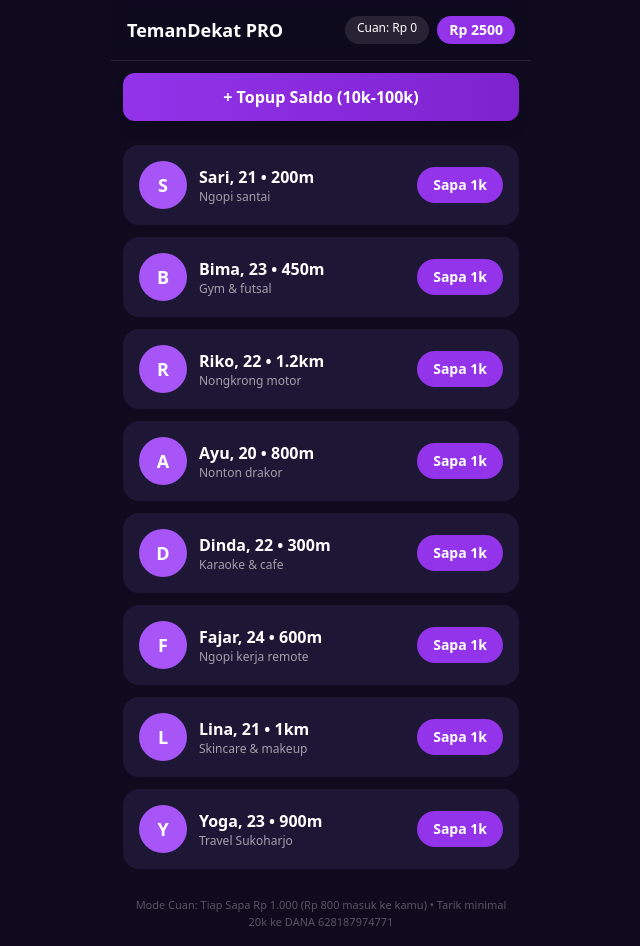
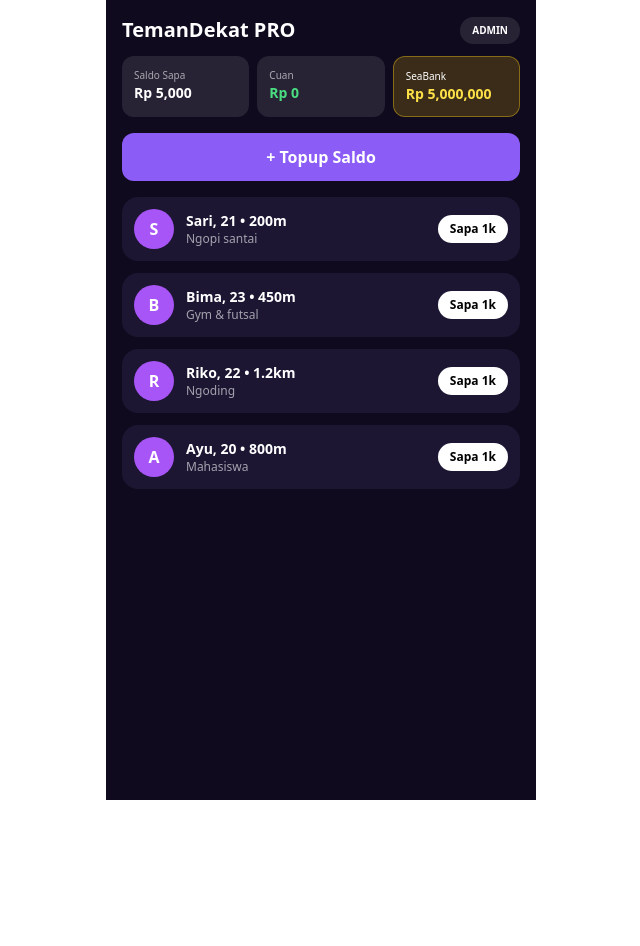
Before and after one commit to triangg406-debug/Teman-dekat, a React (Vite) app: page / in a window 1280 px wide. Shown: the whole page, without its empty margins (319-959 px from the left). After the commit the page ends 800 px from the top, so only its background shows below. Built offline with nearby package versions, Linux system fonts and the light colour scheme.

Commit message:
Update App.jsx

```diff
--- a/src/App.jsx
+++ b/src/App.jsx
@@ -1,121 +1,161 @@
+import { useState, useEffect } from "react";
 
-import React, { useState } from 'react'
+const seaBankNo = "9013xxxxxxxx";
+const seaBankName = "TRI ANGGA";
 
-const profiles = [
-  { id: 1, name: "Sari", age: 21, dist: "200m", hobby: "Ngopi santai", initial: "S", wa: "6281234567001" },
-  { id: 2, name: "Bima", age: 23, dist: "450m", hobby: "Gym & futsal", initial: "B", wa: "6281234567002" },
-  { id: 3, name: "Riko", age: 22, dist: "1.2km", hobby: "Nongkrong motor", initial: "R", wa: "6281234567003" },
-  { id: 4, name: "Ayu", age: 20, dist: "800m", hobby: "Nonton drakor", initial: "A", wa: "6281234567004" },
-  { id: 5, name: "Dinda", age: 22, dist: "300m", hobby: "Karaoke & cafe", initial: "D", wa: "6281234567005" },
-  { id: 6, name: "Fajar", age: 24, dist: "600m", hobby: "Ngopi kerja remote", initial: "F", wa: "6281234567006" },
-  { id: 7, name: "Lina", age: 21, dist: "1km", hobby: "Skincare & makeup", initial: "L", wa: "6281234567007" },
-  { id: 8, name: "Yoga", age: 23, dist: "900m", hobby: "Travel Sukoharjo", initial: "Y", wa: "6281234567008" },
+const users = [
+  { id: 1, name: "Sari, 21", jarak: "200m", bio: "Ngopi santai", wa: "6281234567890" },
+  { id: 2, name: "Bima, 23", jarak: "450m", bio: "Gym & futsal", wa: "6281234567891" },
+  { id: 3, name: "Riko, 22", jarak: "1.2km", bio: "Ngoding", wa: "6281234567892" },
+  { id: 4, name: "Ayu, 20", jarak: "800m", bio: "Mahasiswa", wa: "6281234567893" },
 ];
 
-const packages = [
-  { amount: 10000, label: "10k", sapa: 10, bonus: 0 },
-  { amount: 25000, label: "25k", sapa: 25, bonus: 5 },
-  { amount: 50000, label: "50k", sapa: 50, bonus: 15 },
-  { amount: 100000, label: "100k", sapa: 100, bonus: 40 },
-];
+export default function App() {
+  const [saldo, setSaldo] = useState(() => Number(localStorage.getItem("td_saldo") || 5000));
+  const [cuan, setCuan] = useState(() => Number(localStorage.getItem("td_cuan") || 0));
+  const [seaBank, setSeaBank] = useState(() => Number(localStorage.getItem("td_seabank") || 5000000));
+  const [isAdminFree, setIsAdminFree] = useState(() => localStorage.getItem("td_admin_free") === "true");
+  const [showTopup, setShowTopup] = useState(false);
+  const [showAdmin, setShowAdmin] = useState(false);
+  const [adminInput, setAdminInput] = useState("5000000");
 
-// GANTI INI JADI NOMOR DANA/WA KAMU ASLI
-const ownerWA = "628187974771";
+  useEffect(() => localStorage.setItem("td_saldo", saldo), [saldo]);
+  useEffect(() => localStorage.setItem("td_cuan", cuan), [cuan]);
+  useEffect(() => localStorage.setItem("td_seabank", seaBank), [seaBank]);
+  useEffect(() => localStorage.setItem("td_admin_free", isAdminFree), [isAdminFree]);
 
-export default function App(){
-  const [saldo, setSaldo] = useState(()=>{
-    const s = localStorage.getItem('td_saldo'); return s ? parseInt(s) : 2500;
-  });
-  const [cuan, setCuan] = useState(()=>{
-    const c = localStorage.getItem('td_cuan'); return c ? parseInt(c) : 0;
-  });
-  const [showTopup, setShowTopup] = useState(false);
-  const [selected, setSelected] = useState(packages[1]);
-  const [toast, setToast] = useState(null);
+  const handleSapa = (u) => {
+    // KHUSUS OWNER = GRATIS, TETAP DAPAT CUAN
+    if (!isAdminFree && saldo < 1000) {
+      alert("Saldo habis, topup dulu!");
+      setShowTopup(true);
+      return;
+    }
 
-  const save = (s,c) => {
-    localStorage.setItem('td_saldo', s); localStorage.setItem('td_cuan', c);
+    if (!isAdminFree) {
+      setSaldo(s => s - 1000);
     }
-  const pushToast = (m)=>{ setToast(m); setTimeout(()=>setToast(null),3000); }
+    // Owner tetap dapat cuan meski gratis
+    setCuan(c => c + 800);
+    setSeaBank(sb => sb + 800);
 
-  const handleSapa = (p) => {
-    if(saldo < 1000){ pushToast("Saldo habis, topup dulu!"); setShowTopup(true); return; }
-    const newSaldo = saldo - 1000;
-    const newCuan = cuan + 800;
-    setSaldo(newSaldo); setCuan(newCuan); save(newSaldo,newCuan);
-    const msg = encodeURIComponent(`Hai ${p.name} dari TemanDekat! Aku di Sukoharjo ${p.dist} dari kamu, boleh kenalan?`);
-    window.open(`https://wa.me/${p.wa}?text=${msg}`, "_blank");
-    pushToast(`Sapa ke ${p.name} terkirim! Cuan +Rp 800`);
+    window.open(`https://wa.me/${u.wa}?text=Halo ${u.name} dari TemanDekat!`, "_blank");
   };
 
-  const handleTopup = () => {
-    const total = selected.amount + selected.bonus * 1000;
-    const newSaldo = saldo + total;
-    setSaldo(newSaldo); save(newSaldo,cuan);
-    const waText = encodeURIComponent(`Halo Admin TemanDekat, konfirmasi Topup ${selected.label} = Rp ${selected.amount}`);
-    window.open(`https://wa.me/${ownerWA}?text=${waText}`, "_blank");
-    pushToast(`Topup ${selected.label} berhasil! Saldo +Rp ${total}`);
+  const handleTopup = (amount) => {
+    const bonus = amount >= 50000 ? 10000 : amount >= 25000 ? 5000 : 0;
+    setSaldo(s => s + amount + bonus);
+    setSeaBank(sb => sb + amount);
     setShowTopup(false);
+    alert(`Topup Rp ${amount.toLocaleString()} berhasil!`);
+  };
+
+  const resetSeaBank = (val) => {
+    const num = Number(val.toString().replace(/[^0-9]/g,"")) || 0;
+    setSeaBank(num);
+    setShowAdmin(false);
   };
 
   return (
-    <div className="min-h-screen bg-[#0f0a1e] text-white flex justify-center">
-      <div className="w-full max-w-[420px] bg-[#0f0a1e] min-h-screen relative">
-        <div className="p-4 flex justify-between items-center border-b border-white/10 sticky top-0 bg-[#0f0a1e]/90 backdrop-blur">
-          <h1 className="font-black text-lg">TemanDekat PRO</h1>
-          <div className="flex gap-2">
-            <div className="bg-white/10 px-3 py-1 rounded-full text-xs">Cuan: Rp {cuan}</div>
-            <div className="bg-purple-600 px-3 py-1 rounded-full text-sm font-bold">Rp {saldo}</div>
+    <div className="min-h-screen bg-[#0f0a1e] text-white p-4 max-w-[430px] mx-auto">
+      <div className="flex justify-between items-center mb-3">
+        <h1 className="font-black text-xl">TemanDekat PRO {isAdminFree && <span className="text-[10px] bg-yellow-400 text-black px-2 py-0.5 rounded-full ml-2">OWNER FREE</span>}</h1>
+        <button onClick={()=>setShowAdmin(true)} className="text-[10px] bg-white/10 px-3 py-1.5 rounded-full font-bold">ADMIN</button>
+      </div>
+
+      {isAdminFree && <div className="bg-green-500/20 border border-green-500/40 text-green-300 text-xs p-2 rounded-xl mb-3 text-center">🔓 Mode Owner Aktif: Sapa GRATIS tanpa potong saldo, tetap dapat Cuan Rp 800!</div>}
+
+      <div className="grid grid-cols-3 gap-2 mb-4">
+        <div className="bg-white/10 p-3 rounded-xl">
+          <div className="text-[10px] opacity-60">Saldo Sapa</div>
+          <div className="font-bold text-sm">Rp {saldo.toLocaleString()}</div>
+          {isAdminFree && <div className="text-[9px] text-green-400">FREE</div>}
+        </div>
+        <div className="bg-white/10 p-3 rounded-xl">
+          <div className="text-[10px] opacity-60">Cuan</div>
+          <div className="font-bold text-sm text-green-400">Rp {cuan.toLocaleString()}</div>
+        </div>
+        <div className="bg-yellow-500/20 p-3 rounded-xl border border-yellow-400/40">
+          <div className="text-[10px]">SeaBank</div>
+          <div className="font-black text-sm text-yellow-300">Rp {seaBank.toLocaleString()}</div>
         </div>
       </div>
 
-        <div className="p-3">
-          <button onClick={()=>setShowTopup(true)} className="w-full bg-gradient-to-r from-purple-600 to-purple-700 py-3 rounded-xl font-bold shadow-lg">+ Topup Saldo (10k-100k)</button>
+      <button onClick={() => setShowTopup(true)} className="w-full bg-[#8b5cf6] py-3 rounded-xl font-bold mb-4">
+        + Topup Saldo
+      </button>
+
+      <div className="space-y-3">
+        {users.map(u => (
+          <div key={u.id} className="bg-[#1c1633] p-3 rounded-2xl flex justify-between items-center">
+            <div className="flex gap-3 items-center">
+              <div className="w-10 h-10 bg-purple-500 rounded-full flex items-center justify-center font-bold">{u.name[0]}</div>
+              <div>
+                <div className="font-semibold text-sm">{u.name} • {u.jarak}</div>
+                <div className="text-xs opacity-60">{u.bio}</div>
               </div>
-
-        <div className="p-3 space-y-3">
-          {profiles.map(u=>(
-            <div key={u.id} className="bg-[#1e1635] p-4 rounded-2xl flex justify-between items-center">
-              <div className="flex gap-3 items-center">
-                <div className="w-12 h-12 bg-purple-500 rounded-full flex items-center justify-center font-bold text-lg">{u.initial}</div>
-                <div><div className="font-bold">{u.name}, {u.age} • {u.dist}</div><div className="text-xs text-zinc-400">{u.hobby}</div></div>
             </div>
-              <button onClick={()=>handleSapa(u)} className="bg-purple-600 px-4 py-2 rounded-full text-sm font-bold active:scale-95">Sapa 1k</button>
+            <button onClick={() => handleSapa(u)} className={`px-3 py-1.5 rounded-full text-xs font-bold ${isAdminFree ? 'bg-green-500 text-black' : 'bg-white text-black'}`}>
+              {isAdminFree ? 'Sapa FREE' : 'Sapa 1k'}
+            </button>
           </div>
         ))}
       </div>
 
-        <div className="p-4 text-center text-[11px] text-white/30">Mode Cuan: Tiap Sapa Rp 1.000 (Rp 800 masuk ke kamu) • Tarik minimal 20k ke DANA {ownerWA}</div>
+      {showAdmin && (
+        <div className="fixed inset-0 bg-black/80 flex items-center justify-center p-4 z-[60]">
+          <div className="bg-[#1c1633] w-full rounded-2xl p-5 border border-yellow-500/30 max-h-[90vh] overflow-auto">
+            <h2 className="font-bold text-yellow-300 mb-4">ADMIN PANEL - Khusus Kamu</h2>
 
-        {showTopup && (
-          <div className="fixed inset-0 bg-black/70 z-50 flex items-end justify-center">
-            <div className="bg-[#18122f] w-full max-w-[420px] rounded-t-[24px] p-5 border border-white/10">
-              <div className="font-extrabold text-lg">Pilih Paket Topup</div>
-              <div className="grid grid-cols-2 gap-3 mt-4">
-                {packages.map(pkg=>{
-                  const sel = selected.amount===pkg.amount;
-                  return (
-                    <button key={pkg.amount} onClick={()=>setSelected(pkg)} className={`text-left rounded-xl border p-3 ${sel ? 'border-purple-500 bg-purple-500/20' : 'border-white/10 bg-[#1e1635]'}`}>
-                      <div className="font-bold">{pkg.label}</div>
-                      <div className="text-xs opacity-60">{pkg.sapa}+{pkg.bonus} Sapa</div>
-                      <div className="text-sm font-bold text-purple-300 mt-1">Rp {pkg.amount}</div>
+            <div className="bg-black/40 p-3 rounded-xl mb-4">
+              <div className="text-xs opacity-60">SeaBank Display</div>
+              <div className="text-xl font-black">Rp {seaBank.toLocaleString()}</div>
+            </div>
+
+            <div className="bg-white/5 p-3 rounded-xl mb-4 flex justify-between items-center">
+              <div>
+                <div className="text-sm font-bold">Mode Owner Gratis Sapa</div>
+                <div className="text-[11px] opacity-60">Aktifkan biar kamu sapa tanpa potong saldo</div>
+              </div>
+              <button onClick={()=>setIsAdminFree(!isAdminFree)} className={`px-4 py-2 rounded-full font-bold text-sm ${isAdminFree ? 'bg-green-500 text-black' : 'bg-white/20'}`}>
+                {isAdminFree ? 'ON' : 'OFF'}
               </button>
-                  )
-                })}
             </div>
-              <div className="mt-4 bg-black/40 p-3 rounded-xl text-xs">
-                Transfer ke DANA <b>{ownerWA}</b> / QRIS<br/>
-                Nominal: Rp {selected.amount} = {selected.sapa+selected.bonus} Sapa<br/>
-                Klik konfirmasi, saldo auto masuk (demo)
+
+            <label className="text-xs">Set Saldo SeaBank Baru:</label>
+            <input value={adminInput} onChange={e=>setAdminInput(e.target.value)} className="w-full bg-black/50 border border-white/20 rounded-xl p-3 mt-1 mb-3 text-white" />
+
+            <div className="grid grid-cols-3 gap-2 mb-4">
+              <button onClick={()=>resetSeaBank(1000000)} className="bg-white/10 py-2 rounded-xl text-sm">1 JT</button>
+              <button onClick={()=>resetSeaBank(5000000)} className="bg-yellow-500 text-black py-2 rounded-xl text-sm font-bold">5 JT</button>
+              <button onClick={()=>resetSeaBank(10000000)} className="bg-white/10 py-2 rounded-xl text-sm">10 JT</button>
             </div>
-              <button onClick={handleTopup} className="mt-4 w-full bg-purple-600 py-3 rounded-xl font-bold">Konfirmasi WA & Aktifkan {selected.sapa+selected.bonus} Sapa</button>
-              <button onClick={()=>setShowTopup(false)} className="mt-2 w-full py-2 text-sm opacity-50">Batal</button>
+
+            <div className="flex gap-2">
+              <button onClick={()=>resetSeaBank(adminInput)} className="flex-1 bg-yellow-500 text-black py-3 rounded-xl font-bold">SIMPAN SEABANK</button>
+              <button onClick={()=>setShowAdmin(false)} className="flex-1 bg-white/10 py-3 rounded-xl">Tutup</button>
+            </div>
           </div>
         </div>
       )}
 
-        {toast && <div className="fixed bottom-6 left-1/2 -translate-x-1/2 bg-[#231a44] border border-purple-500/30 px-4 py-3 rounded-xl text-sm shadow-xl z-50">{toast}</div>}
+      {showTopup && (
+        <div className="fixed inset-0 bg-black/70 flex items-end justify-center p-4 z-50">
+          <div className="bg-[#1c1633] w-full max-w-[430px] rounded-t-3xl p-5">
+            <div className="flex justify-between mb-4">
+              <h2 className="font-bold">Topup</h2>
+              <button onClick={() => setShowTopup(false)}>✕</button>
+            </div>
+            <div className="grid grid-cols-2 gap-3">
+              {[10000,25000,50000,100000].map(a=>(
+                <button key={a} onClick={()=>handleTopup(a)} className="bg-white/10 p-3 rounded-xl text-left">
+                  <div className="font-bold">Rp {a.toLocaleString()}</div>
+                </button>
+              ))}
             </div>
           </div>
-  )
+        </div>
+      )}
+    </div>
+  );
 }
```
Lines whose indentation alone changed are shown as unchanged.
